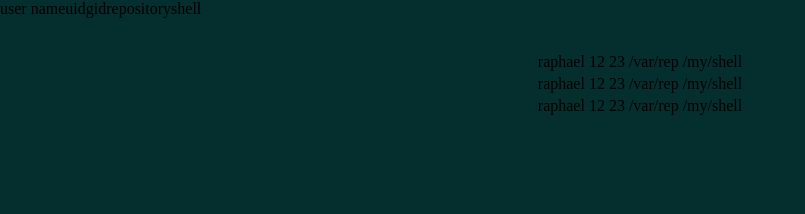
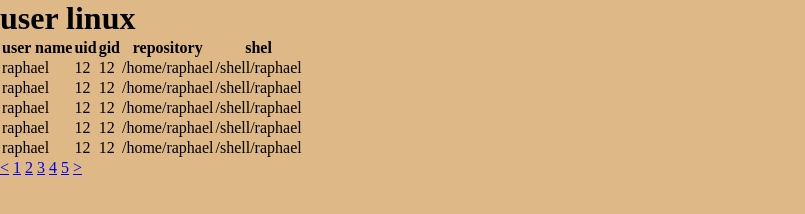
Before and after one commit to beva3/cgi, a plain HTML site: page linux/front/user/user.html in a window 1280 px wide. Shown: the whole page, without its empty margins (0-805 px from the left). Drawn offline with Linux system fonts and the light colour scheme.

Commit message:
demarage

```diff
--- /dev/null
+++ b/linux/front/user/user.css
@@ -0,0 +1,5 @@
+*{
+    margin: 0;
+    padding: 0;
+    background-color: burlywood;
+}
--- a/linux/front/user/user.html
+++ b/linux/front/user/user.html
@@ -3,39 +3,67 @@
 <head>
     <meta charset="UTF-8">
     <meta name="viewport" content="width=device-width, initial-scale=1.0">
-    <link rel="stylesheet" href="style.css">
+    <link rel="stylesheet" href="./user.css">
     <title>user linux</title>
 </head>
 <body>
+    <div class="usser-linux">
+        <h1>user linux</h1>
+    </div>
+    <div class="tableau">
         <table>
             <tr>
-            <thead>user name</thead>
-            <thead>uid</thead>
-            <thead>gid</thead>
-            <thead>repository</thead>
-            <thead>shell</thead>
+                <th>user name</td>
+                <th>uid</td>
+                <th>gid</td>
+                <th>repository</td>
+                <th>shel</td>
             </tr>
             <tr>
                 <td>raphael</td>
                 <td>12</td>
-            <td>23</td>
-            <td>/var/rep</td>
-            <td>/my/shell</td>
+                <td>12</td>
+                <td>/home/raphael</td>
+                <td>/shell/raphael</td>
             </tr>
             <tr>
                 <td>raphael</td>
                 <td>12</td>
-            <td>23</td>
-            <td>/var/rep</td>
-            <td>/my/shell</td>
+                <td>12</td>
+                <td>/home/raphael</td>
+                <td>/shell/raphael</td>
             </tr>
             <tr>
                 <td>raphael</td>
                 <td>12</td>
-            <td>23</td>
-            <td>/var/rep</td>
-            <td>/my/shell</td>
+                <td>12</td>
+                <td>/home/raphael</td>
+                <td>/shell/raphael</td>
+            </tr>
+            <tr>
+                <td>raphael</td>
+                <td>12</td>
+                <td>12</td>
+                <td>/home/raphael</td>
+                <td>/shell/raphael</td>
+            </tr>
+            <tr>
+                <td>raphael</td>
+                <td>12</td>
+                <td>12</td>
+                <td>/home/raphael</td>
+                <td>/shell/raphael</td>
             </tr>
         </table>
+        <div class="page">
+            <a href="#"><</a>
+            <a href="#">1</a>
+            <a href="#">2</a>
+            <a href="#">3</a>
+            <a href="#">4</a>
+            <a href="#">5</a>
+            <a href="#">></a>
+        </div>
+    </div>
 </body>
 </html>
```
Lines whose indentation alone changed are shown as unchanged.
